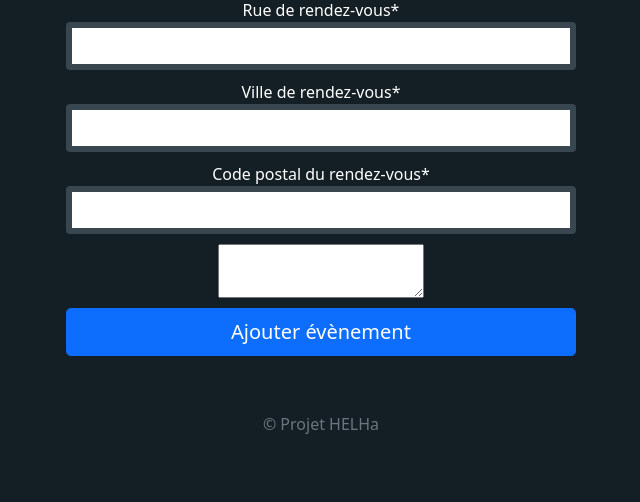
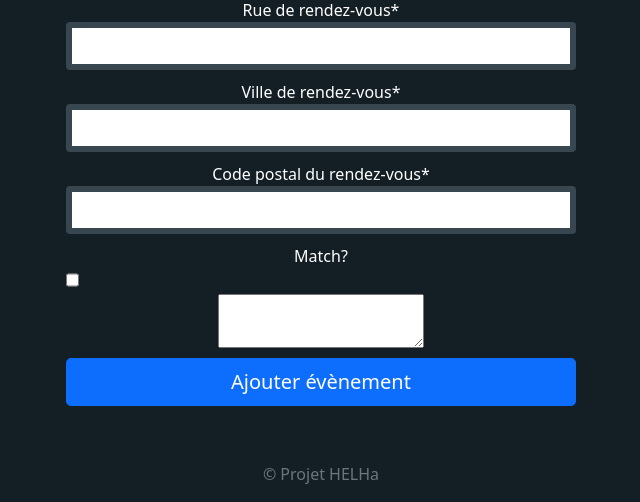
Before and after one commit to NicolasR64/Redroosters, a PHP site: page /app/views/event_management.php in a window 1280 px wide. Shown: the part 970-1472 px from the top of the page, without its empty margins (319-959 px from the left). Before the commit the page ends 1404 px from the top, so only its background shows below. Run offline with PHP 8.4, Linux system fonts and the light colour scheme.

Commit message:
UPDATE JS checkInputManagement.js - ajout du support pour la création des matchs

```diff
--- a/app/js/checkInputEventManagement.js
+++ b/app/js/checkInputEventManagement.js
@@ -1,6 +1,7 @@
 let button = document.querySelector('#submitButton');
 let nom = document.querySelector('#inputName');
 let submit = document.querySelector('#formEventManagement');
+let match = document.querySelector('#inputMatch');
 
 
 var errors = 0;
@@ -104,3 +105,10 @@ submit.addEventListener('submit', handler = function(event){
 
     if(errors>0)event.preventDefault();
 })
+
+match.addEventListener('click',function(event){
+    let status = match.checked;
+    if(status){
+        document.getElementById('match').classList.remove('d-none');
+    } else {document.getElementById('match').classList.add('d-none');}
+})
--- a/app/models/Event.php
+++ b/app/models/Event.php
@@ -5,7 +5,7 @@ class Event extends Model
 {
 
     private $id;
-    private $method;
+    private $isMatch;
     private $rdvDate;
     private $rdvHours;
     private $rdvCity;
@@ -241,4 +241,24 @@ class Event extends Model
     {
         return $this->description;
     }
+
+    /**
+     * Get the value of isMatch
+     */
+    public function getIsMatch()
+    {
+        return $this->isMatch;
+    }
+
+    /**
+     * Set the value of isMatch
+     *
+     * @return  self
+     */
+    public function setIsMatch($isMatch)
+    {
+        $this->isMatch = $isMatch;
+
+        return $this;
+    }
 }
--- a/app/views/event_management.php
+++ b/app/views/event_management.php
@@ -54,6 +54,28 @@ require_once("../controllers/eventManagementCont.php");
         <label for="inputRdvPostalCode">Code postal du rendez-vous*</label>
         <input type="number" name="inputRdvPostalCode" id="inputRdvPostalCode" class="form-control">
 
+        <label for="inputMatch">Match?</label>
+        <input type="checkbox" name="inputMatch" id="inputMatch" class="form-check" value="oui">
+
+        <div class="d-none" id="match">
+          <label for="inputAdversaire">Adversaire</label>
+          <select class="form-control" name="inputAdversaire" id="inputAdversaire">
+
+          </select></br>
+
+          <label for="inputLieu">Lieu de l'affrontement</label>
+          <select class="form-control" name="inputLieu" id="inputLieu">
+
+          </select></br>
+
+          <label for="inputAmi">Rencontre amicale?</label>
+          <input type="checkbox" name="inputAmi" id="inputAmi" class="form-check" value="oui">
+
+          <label for="inputVisitor">Sommes-nous les visiteurs?</label>
+          <input type="checkbox" name="inputVisitor" id="inputVisitor" class="form-check" value="oui">
+        </div>
+
+
         <textarea for="inputDescription" name="inputDescription" id="inputDescription"></textarea>
         <button class="btn btn-lg btn-primary btn-block mt-1 mb-2 w-100" type="submit" name="form-event" id="submitButton" value="form-event">Ajouter évènement</button>
         <p class="mt-5 mb-3 text-muted">© Projet HELHa</p>
```
